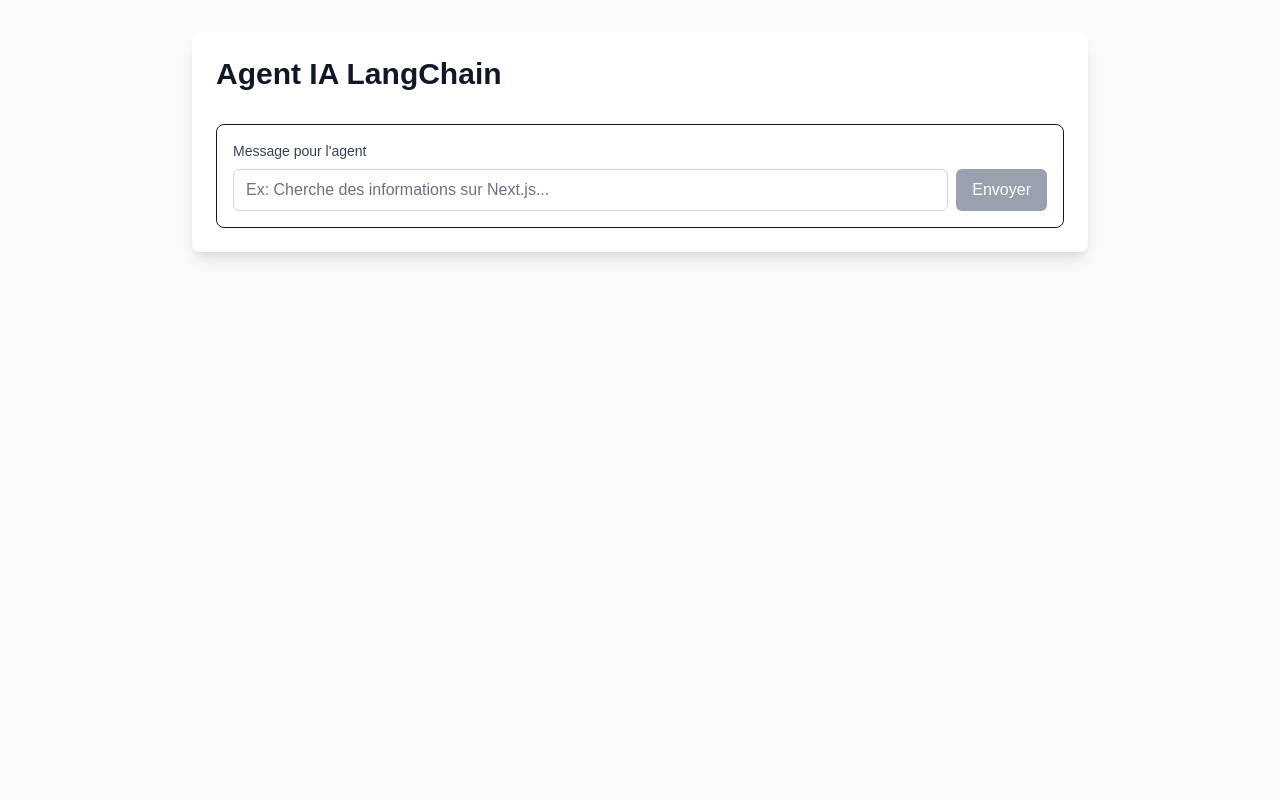
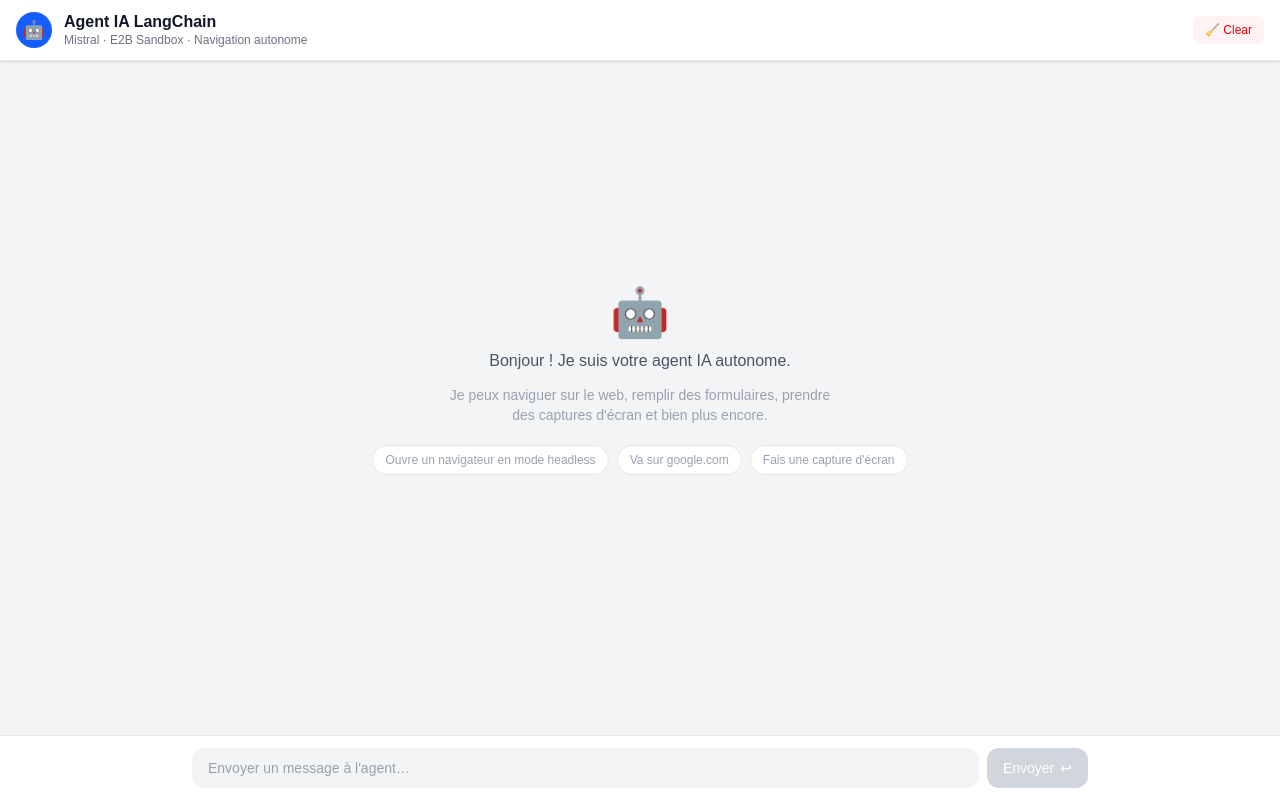
Before and after one commit to emmanuelndia/agent-ai, a Next.js app in the folder frontend/: page / in a window 1280 px wide. Built offline with nearby package versions, Linux system fonts and the light colour scheme.

Commit message:
Fix : Frontend + Backend 4

```diff
--- a/frontend/app/page.tsx
+++ b/frontend/app/page.tsx
@@ -1,6 +1,6 @@
 'use client';
 
-import { useState } from 'react';
+import { useState, useRef, useEffect } from 'react';
 
 interface ContextStats {
   totalMessages: number;
@@ -9,216 +9,238 @@
   compressionRatio: number;
 }
 
-interface ChatResponse {
-  response: string;
-  screenshot?: string | null; // ✅ Nouveau champ pour les captures d'écran
+interface ChatMessage {
+  role: 'user' | 'agent';
+  text: string;
+  screenshot?: string | null;
+  timestamp: string;
   context?: ContextStats;
-  timestamp: string;
 }
 
 export default function Home() {
   const [message, setMessage] = useState('');
-  const [response, setResponse] = useState('');
-  const [screenshot, setScreenshot] = useState<string | null>(null); // ✅ État pour le screenshot
-  const [context, setContext] = useState<ContextStats | null>(null);
+  const [messages, setMessages] = useState<ChatMessage[]>([]);
   const [loading, setLoading] = useState(false);
   const [error, setError] = useState('');
+  const messagesEndRef = useRef<HTMLDivElement>(null);
+  const inputRef = useRef<HTMLInputElement>(null);
+
+  // Auto-scroll vers le bas à chaque nouveau message
+  useEffect(() => {
+    messagesEndRef.current?.scrollIntoView({ behavior: 'smooth' });
+  }, [messages, loading]);
 
   const sendMessage = async () => {
-    if (!message.trim()) return;
+    if (!message.trim() || loading) return;
 
+    const userMsg: ChatMessage = {
+      role: 'user',
+      text: message.trim(),
+      timestamp: new Date().toISOString(),
+    };
+
+    setMessages(prev => [...prev, userMsg]);
+    setMessage('');
     setLoading(true);
     setError('');
-    setResponse('');
-    setScreenshot(null); // ✅ Réinitialiser le screenshot
-    setContext(null);
 
     try {
       const res = await fetch(`${process.env.NEXT_PUBLIC_API_URL}/api/chat`, {
         method: 'POST',
-        headers: {
-          'Content-Type': 'application/json',
-        },
-        body: JSON.stringify({ message }),
+        headers: { 'Content-Type': 'application/json' },
+        body: JSON.stringify({ message: userMsg.text }),
       });
 
-      // SI ERREUR
       if (!res.ok) {
-        const errorText = await res.text(); // On lit l'erreur ici
-        console.error("Erreur serveur:", errorText);
-        throw new Error(`Le serveur a répondu: ${res.status} - ${errorText}`);
+        const errorText = await res.text();
+        throw new Error(`Serveur ${res.status} — ${errorText}`);
       }
 
-      // SI SUCCÈS (On ne lit le JSON qu'ici)
-      const data: ChatResponse = await res.json();
-      console.log("Réponse reçue:", data.response);
-      setResponse(data.response);
-      setScreenshot(data.screenshot ?? null); // ✅ Stocker le screenshot s'il existe
-      setContext(data.context || null);
+      const data = await res.json();
 
+      const agentMsg: ChatMessage = {
+        role: 'agent',
+        text: data.response,
+        screenshot: data.screenshot ?? null,
+        timestamp: data.timestamp,
+        context: data.context,
+      };
+
+      setMessages(prev => [...prev, agentMsg]);
     } catch (err) {
       setError((err as Error).message);
     } finally {
       setLoading(false);
+      inputRef.current?.focus();
     }
   };
 
   const clearContext = async () => {
+    if (!confirm('Effacer tout le contexte et l\'historique ?')) return;
     try {
       const res = await fetch(`${process.env.NEXT_PUBLIC_API_URL}/api/context/clear`, {
         method: 'POST',
       });
-
-      if (!res.ok) {
-        throw new Error('Failed to clear context');
-      }
-
-      setContext(null);
-      setResponse('');
+      if (!res.ok) throw new Error('Échec du clear');
+      setMessages([]);
       setError('');
-      setMessage('');
-      alert('Contexte effacé avec succès!');
     } catch (err) {
       setError((err as Error).message);
     }
   };
 
-  const getContextStats = async () => {
-    try {
-      const res = await fetch(`${process.env.NEXT_PUBLIC_API_URL}/api/context/stats`);
+  const lastContext = [...messages].reverse().find(m => m.context)?.context;
 
-      if (!res.ok) {
-        throw new Error('Failed to get context stats');
-      }
-
-      const data = await res.json();
-      setContext(data.context);
-    } catch (err) {
-      setError((err as Error).message);
-    }
+  const formatTime = (iso: string) => {
+    try { return new Date(iso).toLocaleTimeString('fr-FR', { hour: '2-digit', minute: '2-digit' }); }
+    catch { return ''; }
   };
 
   return (
-    <div className="min-h-screen bg-gray-50 py-8 px-4">
-      <div className="max-w-4xl mx-auto">
-        <div className="bg-white rounded-lg shadow-lg p-6">
-          <div className="flex justify-between items-center mb-6">
+    <div className="flex flex-col h-screen bg-gray-100">
+
+      {/* ── Header ── */}
+      <header className="bg-white border-b border-gray-200 px-4 py-3 flex items-center justify-between shadow-sm flex-shrink-0">
+        <div className="flex items-center gap-3">
+          <div className="w-9 h-9 rounded-full bg-blue-600 flex items-center justify-center text-white text-lg">🤖</div>
           <div>
-              <h1 className="text-3xl font-bold text-gray-900 mb-2">
-                Agent IA LangChain
-              </h1>
-              {/* <p className="text-gray-600">
-                Interface avec ingénierie de contexte avancée
-              </p> */}
+            <h1 className="font-bold text-gray-900 text-base leading-tight">Agent IA LangChain</h1>
+            <p className="text-xs text-gray-500">Mistral · E2B Sandbox · Navigation autonome</p>
           </div>
-            {/* <div className="flex gap-2">
-              <button
-                onClick={getContextStats}
-                className="px-3 py-1 bg-blue-100 text-blue-700 rounded-md hover:bg-blue-200 text-sm"
-              >
-                📊 Stats
-              </button>
+        </div>
+        <div className="flex items-center gap-2">
+          {lastContext && (
+            <span className="hidden sm:flex items-center gap-1 text-xs text-blue-600 bg-blue-50 px-2 py-1 rounded-full">
+              📊 {lastContext.currentTokens.toLocaleString()} tokens · {lastContext.compressionRatio}% compressé
+            </span>
+          )}
           <button
             onClick={clearContext}
-                className="px-3 py-1 bg-red-100 text-red-700 rounded-md hover:bg-red-200 text-sm"
+            className="text-xs px-3 py-1.5 bg-red-50 text-red-600 rounded-lg hover:bg-red-100 transition-colors"
           >
             🧹 Clear
           </button>
-            </div> */}
+        </div>
+      </header>
+
+      {/* ── Zone de messages ── */}
+      <main className="flex-1 overflow-y-auto px-4 py-4 space-y-4">
+
+        {/* Message de bienvenue si vide */}
+        {messages.length === 0 && (
+          <div className="flex flex-col items-center justify-center h-full text-center text-gray-400 gap-3">
+            <div className="text-5xl">🤖</div>
+            <p className="font-medium text-gray-600">Bonjour ! Je suis votre agent IA autonome.</p>
+            <p className="text-sm max-w-sm">Je peux naviguer sur le web, remplir des formulaires, prendre des captures d'écran et bien plus encore.</p>
+            <div className="flex flex-wrap gap-2 justify-center mt-2">
+              {[
+                "Ouvre un navigateur en mode headless",
+                "Va sur google.com",
+                "Fais une capture d'écran",
+              ].map(s => (
+                <button
+                  key={s}
+                  onClick={() => setMessage(s)}
+                  className="text-xs bg-white border border-gray-200 rounded-full px-3 py-1.5 hover:bg-blue-50 hover:border-blue-300 hover:text-blue-600 transition-colors"
+                >
+                  {s}
+                </button>
+              ))}
+            </div>
+          </div>
+        )}
+
+        {/* Bulles de messages */}
+        {messages.map((msg, i) => (
+          <div key={i} className={`flex gap-3 ${msg.role === 'user' ? 'flex-row-reverse' : 'flex-row'}`}>
+
+            {/* Avatar */}
+            <div className={`w-8 h-8 rounded-full flex-shrink-0 flex items-center justify-center text-sm
+              ${msg.role === 'user' ? 'bg-blue-600 text-white' : 'bg-gray-200 text-gray-600'}`}>
+              {msg.role === 'user' ? '👤' : '🤖'}
             </div>
 
-          {/* Context Stats */}
-          {context && (
-            <div className="mb-6 p-4 bg-blue-50 rounded-lg">
-              <h3 className="font-semibold text-blue-800 mb-2">📊 Statistiques du Contexte:</h3>
-              <div className="grid grid-cols-2 md:grid-cols-4 gap-4 text-sm">
-                <div>
-                  <span className="text-blue-600">Messages:</span>
-                  <div className="font-bold text-blue-900">{context.totalMessages}</div>
+            {/* Contenu */}
+            <div className={`max-w-[75%] space-y-2 ${msg.role === 'user' ? 'items-end' : 'items-start'} flex flex-col`}>
+              <div className={`rounded-2xl px-4 py-2.5 text-sm leading-relaxed whitespace-pre-wrap
+                ${msg.role === 'user'
+                  ? 'bg-blue-600 text-white rounded-tr-sm'
+                  : 'bg-white text-gray-800 border border-gray-200 rounded-tl-sm shadow-sm'
+                }`}>
+                {msg.text}
               </div>
-                <div>
-                  <span className="text-blue-600">Tokens:</span>
-                  <div className="font-bold text-blue-900">{context.currentTokens.toLocaleString()}</div>
+
+              {/* Screenshot */}
+              {msg.screenshot && (
+                <div className="bg-white border border-gray-200 rounded-xl overflow-hidden shadow-sm">
+                  <div className="px-3 py-1.5 bg-gray-50 border-b border-gray-200 flex items-center gap-1.5">
+                    <span className="w-2.5 h-2.5 rounded-full bg-red-400"></span>
+                    <span className="w-2.5 h-2.5 rounded-full bg-yellow-400"></span>
+                    <span className="w-2.5 h-2.5 rounded-full bg-green-400"></span>
+                    <span className="text-xs text-gray-400 ml-1">Capture d'écran</span>
                   </div>
-                <div>
-                  <span className="text-blue-600">Résumés:</span>
-                  <div className="font-bold text-blue-900">{context.summariesCount}</div>
+                  <img
+                    src={msg.screenshot}
+                    alt="Capture d'écran du navigateur"
+                    className="max-w-full block"
+                  />
                 </div>
-                <div>
-                  <span className="text-blue-600">Compression:</span>
-                  <div className="font-bold text-blue-900">{context.compressionRatio}%</div>
+              )}
+
+              {/* Timestamp + stats de contexte */}
+              <span className="text-xs text-gray-400">{formatTime(msg.timestamp)}</span>
+            </div>
+          </div>
+        ))}
+
+        {/* Indicateur de chargement */}
+        {loading && (
+          <div className="flex gap-3">
+            <div className="w-8 h-8 rounded-full bg-gray-200 flex items-center justify-center text-sm">🤖</div>
+            <div className="bg-white border border-gray-200 rounded-2xl rounded-tl-sm px-4 py-3 shadow-sm">
+              <div className="flex gap-1.5 items-center">
+                <span className="w-2 h-2 bg-gray-400 rounded-full animate-bounce" style={{ animationDelay: '0ms' }}></span>
+                <span className="w-2 h-2 bg-gray-400 rounded-full animate-bounce" style={{ animationDelay: '150ms' }}></span>
+                <span className="w-2 h-2 bg-gray-400 rounded-full animate-bounce" style={{ animationDelay: '300ms' }}></span>
               </div>
             </div>
           </div>
         )}
 
-          <div className="space-y-6">
-            {/* Input Section */}
-            <div className="border rounded-lg p-4">
-              <label htmlFor="message" className="block text-sm font-medium text-gray-700 mb-2">
-                Message pour l'agent
-              </label>
-              <div className="flex gap-2">
+        {/* Erreur */}
+        {error && (
+          <div className="bg-red-50 border border-red-200 text-red-700 px-4 py-3 rounded-xl text-sm">
+            ⚠️ <strong>Erreur :</strong> {error}
+          </div>
+        )}
+
+        <div ref={messagesEndRef} />
+      </main>
+
+      {/* ── Zone de saisie ── */}
+      <div className="bg-white border-t border-gray-200 px-4 py-3 flex-shrink-0">
+        <div className="flex gap-2 max-w-4xl mx-auto">
           <input
-                  id="message"
+            ref={inputRef}
             type="text"
             value={message}
-                  onChange={(e) => setMessage(e.target.value)}
-                  onKeyPress={(e) => e.key === 'Enter' && sendMessage()}
-                  placeholder="Ex: Cherche des informations sur Next.js..."
-                  className="flex-1 px-3 py-2 border border-gray-300 rounded-md focus:outline-none focus:ring-2 focus:ring-blue-500 text-gray-900 placeholder-gray-500"
+            onChange={e => setMessage(e.target.value)}
+            onKeyDown={e => e.key === 'Enter' && !e.shiftKey && sendMessage()}
+            placeholder="Envoyer un message à l'agent…"
+            className="flex-1 px-4 py-2.5 bg-gray-100 rounded-xl text-sm text-gray-900 placeholder-gray-400 focus:outline-none focus:ring-2 focus:ring-blue-500 focus:bg-white transition-colors"
             disabled={loading}
           />
           <button
             onClick={sendMessage}
             disabled={loading || !message.trim()}
-                  className="px-4 py-2 bg-blue-600 text-white rounded-md hover:bg-blue-700 disabled:bg-gray-400 disabled:cursor-not-allowed transition-colors"
+            className="px-4 py-2.5 bg-blue-600 text-white rounded-xl hover:bg-blue-700 disabled:bg-gray-300 disabled:cursor-not-allowed transition-colors text-sm font-medium flex items-center gap-1.5"
           >
-                  {loading ? 'Envoi...' : 'Envoyer'}
-
+            {loading ? (
+              <span className="w-4 h-4 border-2 border-white border-t-transparent rounded-full animate-spin"></span>
+            ) : (
+              <>Envoyer <span>↩</span></>
+            )}
           </button>
-              </div>
-            </div>
-
-            {/* Error Section */}
-            {error && (
-              <div className="bg-red-50 border border-red-200 text-red-700 px-4 py-3 rounded-md">
-                <strong>Erreur:</strong> {error}
-              </div>
-            )}
-
-            {/* Response Section */}
-            {(response || screenshot) && (
-              <div className="bg-green-50 border border-green-200 rounded-lg p-4 space-y-3">
-                <h3 className="font-semibold text-green-800 mb-2">Réponse de l'agent:</h3>
-
-                {/* ✅ Texte de l'agent (toujours affiché s'il existe) */}
-                {response && (
-                  <div className="text-gray-700 whitespace-pre-wrap">{response}</div>
-                )}
-
-                {/* ✅ Screenshot affiché séparément sous le texte */}
-                {screenshot && (
-                  <div>
-                    <p className="text-sm text-green-700 font-medium mb-1">📸 Capture d'écran :</p>
-                    <img
-                      src={screenshot}
-                      alt="Capture d'écran du navigateur"
-                      className="max-w-full rounded border border-green-300 shadow-sm"
-                    />
-                  </div>
-                )}
-              </div>
-            )}
-
-            {/* Loading State */}
-            {loading && (
-              <div className="flex items-center justify-center py-8">
-                <div className="animate-spin rounded-full h-8 w-8 border-b-2 border-blue-600"></div>
-                <span className="ml-2 text-gray-600">L'agent réfléchit...</span>
-              </div>
-            )}
-          </div>
         </div>
       </div>
     </div>
```
Lines whose indentation alone changed are shown as unchanged.
